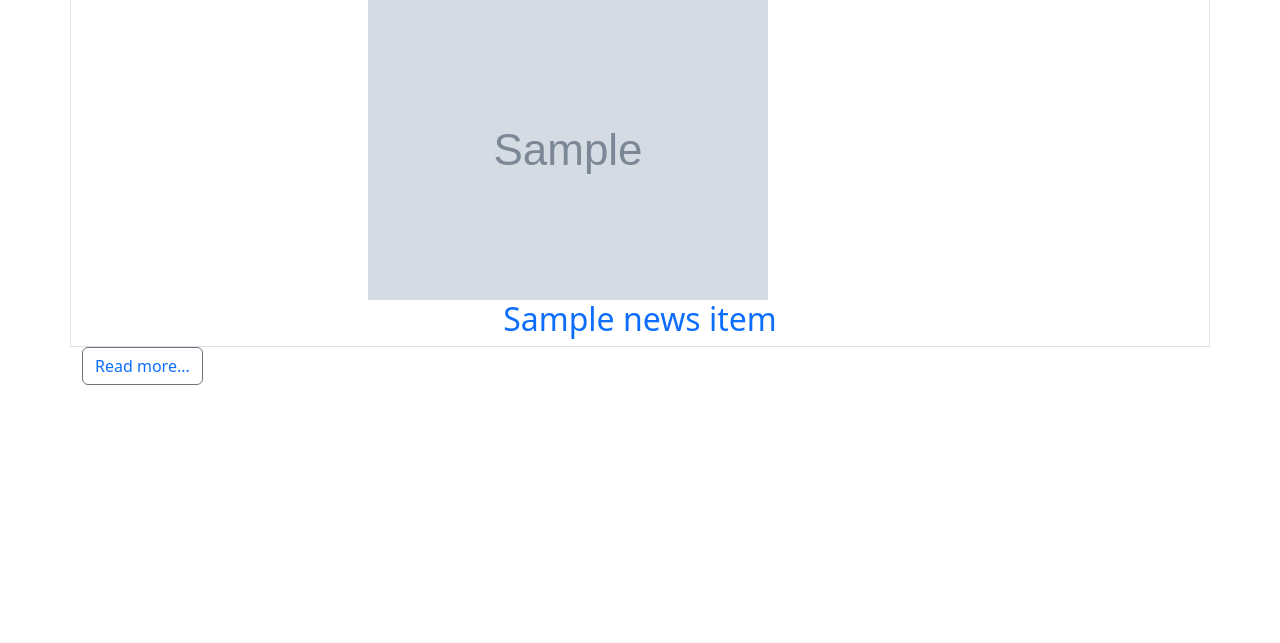
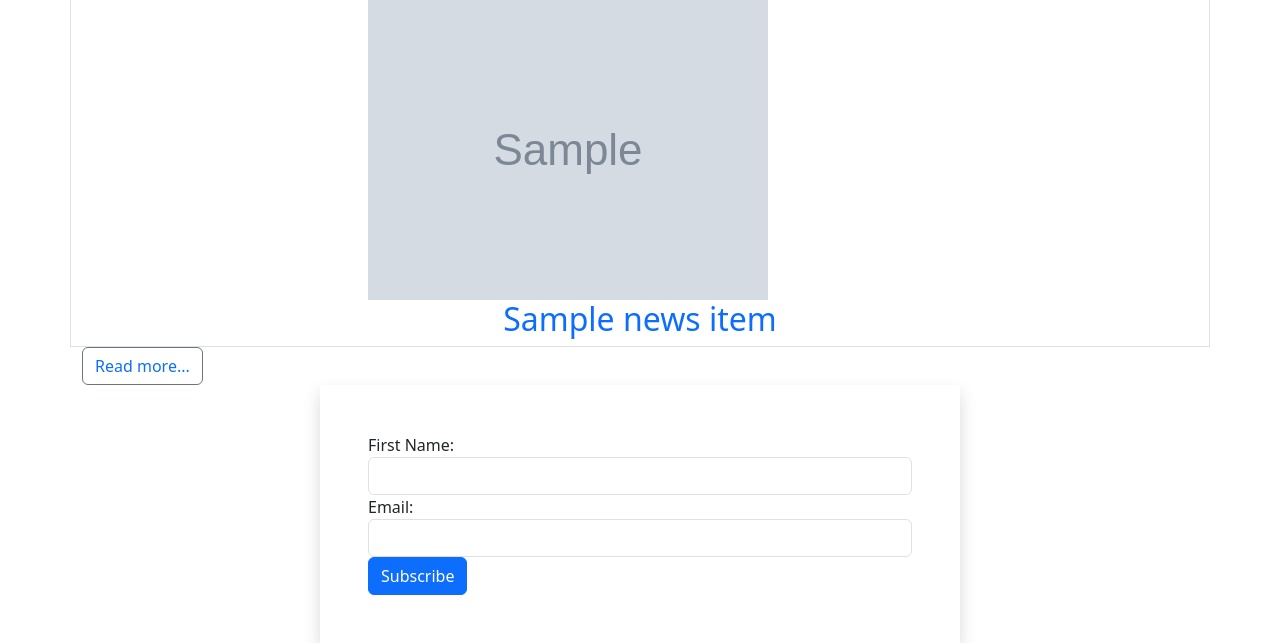
Before and after one commit to MishaelRatemo/news-django, a Django app: template news/templates/all-news/today-news.html in a window 1280 px wide. Shown: the part 159-802 px from the top of the page. Before the commit the page ends 544 px from the top, so only its background shows below. Run offline with Django 4.2, Linux system fonts and the light colour scheme; tables that the repository leaves empty hold one stand-in row (values such as "Sample post"); the template is opened without the code that fills it: values that come from a table or form of the project are taken from there, most other values are stand-ins (such as "Sample title", 1, 10 or a date in 2020); grey boxes marked "Sample" are stand-in pictures; some libraries are stand-ins or nearby versions.

Commit message:
form inclusion in the template

```diff
--- a/news/templates/all-news/today-news.html
+++ b/news/templates/all-news/today-news.html
@@ -2,7 +2,7 @@
 
 {% block content %}
     {{block.super}}
-    <div class='container'>
+    <div class='container' >
          <!-- Looping through news   -->
         {% for news_item in news %}
             <div class="row border justify-content-center d-flex ">
@@ -28,5 +28,13 @@
                 <h2 class="text-center">There are No News Items</h2>
             </div>
         {% endfor %}
+        <div class="shadow  p-5 m-auto w-50 rtounded" style="background-color:rgb(255, 255, 255)">
+            <form action="{% url 'newsToday' %}" method="post">
+                {% csrf_token %}
+
+                {{letterForm}}
+                <input type="submit" class="btn btn-primary" value="Subscribe">
+            </form>
+        </div>
     </div>
 {% endblock %}
```
